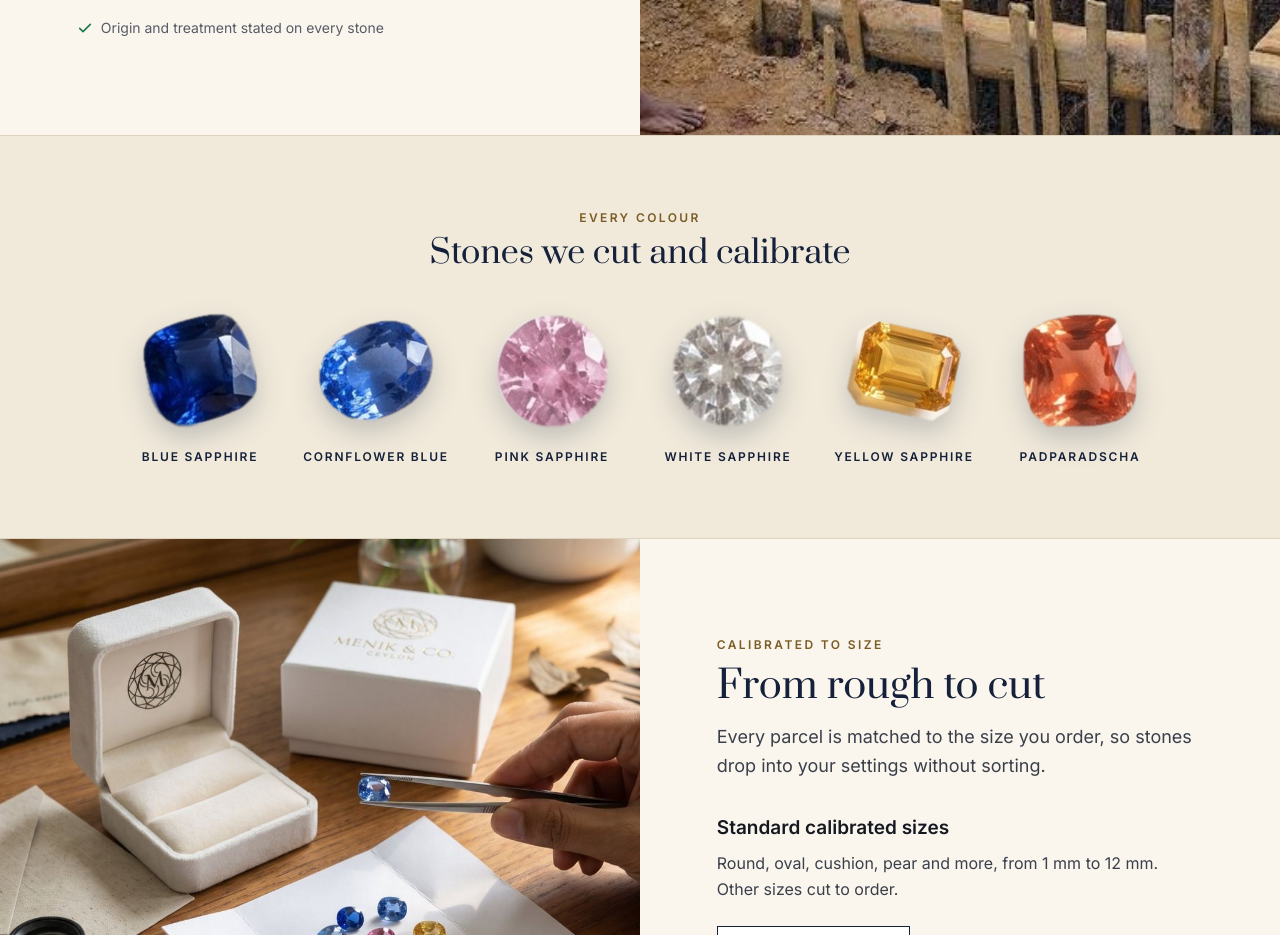
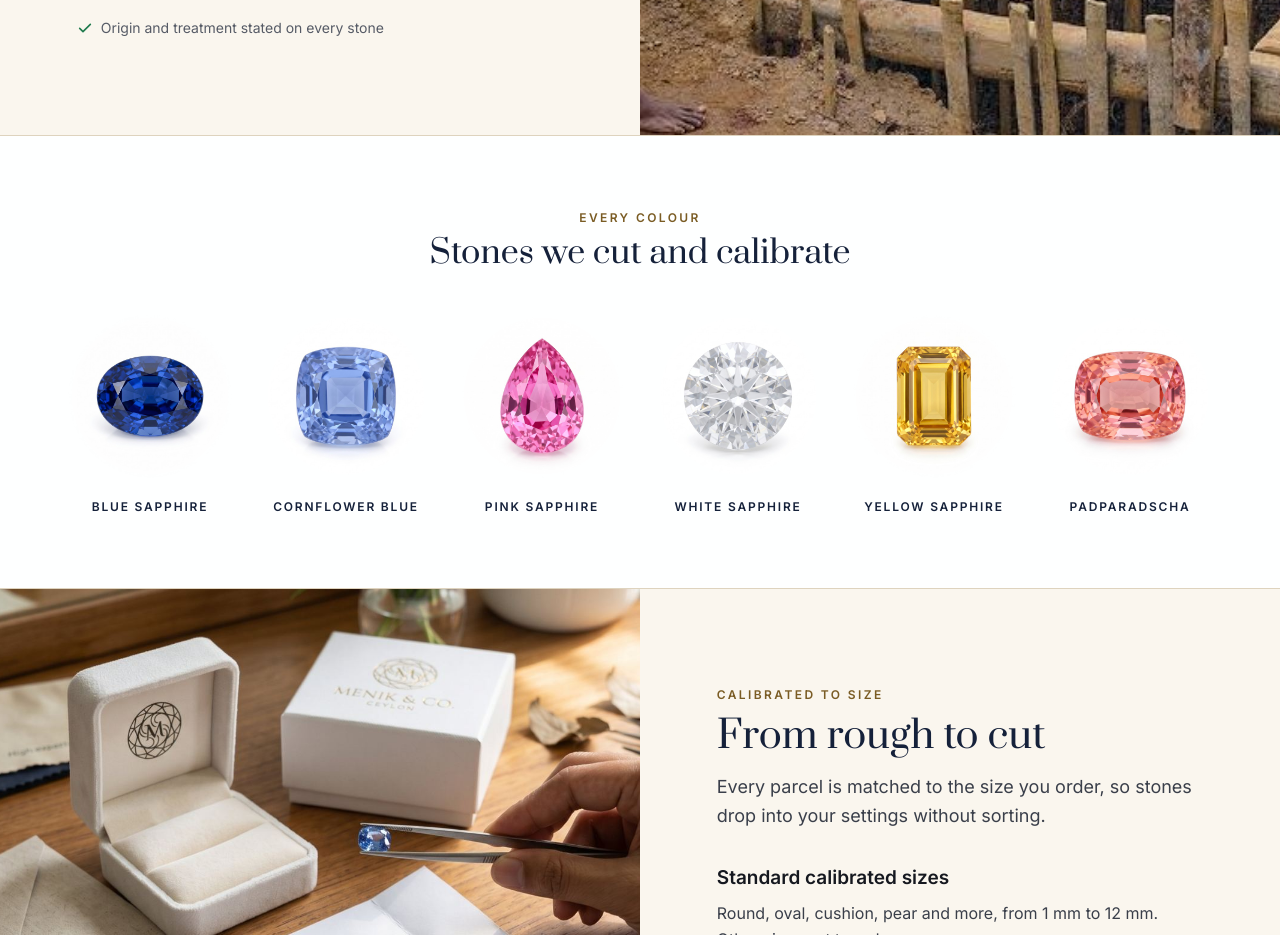
Before and after one commit to nandunr81/menik, a plain HTML site: page index.html in a window 1280 px wide. Shown: the part 802-1737 px from the top of the page. Drawn offline with nearby package versions, Linux system fonts and the light colour scheme.

Commit message:
New stone photos on matching white background
- Stones row and size-page gem panel use the new photos unchanged, on #FEFFFF to match
- Soft CSS edge fade hides the photos' slightly darker corners
- Fix the size-page logo being cut off

Co-Authored-By: Claude Opus 5.5 <noreply@anthropic.com>
Claude-Session: https://claude.ai/code/session_01CQeXn8riA6vRNXtb57BFMv

```diff
--- a/index.html
+++ b/index.html
@@ -34,6 +34,7 @@ a{color:#15213A}a:hover{color:#7A5C24}
 .split>.pane{flex:1 1 50%;min-width:320px;box-sizing:border-box;padding:96px clamp(24px,6vw,104px);display:flex;flex-direction:column;justify-content:center}
 .split>.pane>div{max-width:580px}
 @media (max-width:860px){.split>.media{min-height:300px}.split>.pane{padding:56px 20px}}
+.stone{-webkit-mask-image:radial-gradient(closest-side,#000 84%,transparent 100%);mask-image:radial-gradient(closest-side,#000 84%,transparent 100%)}
 .mbar{display:none}
 @media (max-width:860px){.nav{display:none !important}.mbar{display:flex !important}.h1{font-size:34px !important}.sec{padding:64px 20px !important}}
 </style>
@@ -74,33 +75,33 @@ a{color:#15213A}a:hover{color:#7A5C24}
 <p style="margin: 20px 0 0; font-size: 14px; color: #565B66; display: flex; align-items: center; gap: 8px"><svg viewBox="0 0 24 24" width="16" height="16" fill="none" stroke="#1F7A4D" stroke-width="2.4" stroke-linecap="round" stroke-linejoin="round" aria-hidden="true"><path d="M4 12.5l5 5L20 6.5"></path></svg>Origin and treatment stated on every stone</p>
 </div></div></div><figure class="media"><!-- PLACEHOLDER: gem-mine photo from a web search; replace with Menik Co's own photo before running ads --><img alt="Miners hauling gem gravel from a traditional pit mine in Sri Lanka" src="assets/hero-gem-mine.jpg"/></figure></section></div>
 
-<section aria-label="Stones we supply" class="sec" style="padding: 72px 24px; background: #F1EADB; border-top: 1px solid #DED3BE; border-bottom: 1px solid #DED3BE">
+<section aria-label="Stones we supply" class="sec" style="padding: 72px 24px; background: #FEFFFF; border-top: 1px solid #DED3BE; border-bottom: 1px solid #DED3BE">
 <div style="max-width: 1240px; margin: 0 auto; text-align: center">
 <p style="margin: 0 0 8px; font-size: 12px; font-weight: 600; letter-spacing: 2.4px; text-transform: uppercase; color: #7A5C24">Every colour</p>
 <h2 style="margin: 0 0 40px; font-family: Prata, Georgia, serif; font-weight: 400; font-size: 32px; line-height: 1.1; color: #15213A">Stones we cut and calibrate</h2>
 <div style="display: flex; flex-wrap: wrap; gap: 32px 16px; justify-content: center">
-<a data-req="Price list" href="#quote" style="flex: 0 1 160px; text-decoration: none; color: #15213A; display: flex; flex-direction: column; align-items: center; gap: 16px">
-<img alt="Blue sapphire" src="assets/gem-blue-sapphire.png" style="width: 120px; height: 120px; object-fit: contain; filter: drop-shadow(0 12px 14px rgba(21,33,58,0.22))"/>
+<a data-req="Price list" href="#quote" style="flex: 0 1 180px; text-decoration: none; color: #15213A; display: flex; flex-direction: column; align-items: center; gap: 16px">
+<img alt="Blue sapphire" src="assets/stone-blue-sapphire.jpg" class="stone" style="width: 170px; height: 170px; display: block"/>
 <span style="font-size: 12px; font-weight: 600; letter-spacing: 1.8px; text-transform: uppercase">Blue sapphire</span>
 </a>
-<a data-req="Price list" href="#quote" style="flex: 0 1 160px; text-decoration: none; color: #15213A; display: flex; flex-direction: column; align-items: center; gap: 16px">
-<img alt="Cornflower blue" src="assets/gem-cornflower-sapphire.png" style="width: 120px; height: 120px; object-fit: contain; filter: drop-shadow(0 12px 14px rgba(21,33,58,0.22))"/>
+<a data-req="Price list" href="#quote" style="flex: 0 1 180px; text-decoration: none; color: #15213A; display: flex; flex-direction: column; align-items: center; gap: 16px">
+<img alt="Cornflower blue" src="assets/stone-cornflower-sapphire.jpg" class="stone" style="width: 170px; height: 170px; display: block"/>
 <span style="font-size: 12px; font-weight: 600; letter-spacing: 1.8px; text-transform: uppercase">Cornflower blue</span>
 </a>
-<a data-req="Price list" href="#quote" style="flex: 0 1 160px; text-decoration: none; color: #15213A; display: flex; flex-direction: column; align-items: center; gap: 16px">
-<img alt="Pink sapphire" src="assets/gem-pink-sapphire.png" style="width: 120px; height: 120px; object-fit: contain; filter: drop-shadow(0 12px 14px rgba(21,33,58,0.22))"/>
+<a data-req="Price list" href="#quote" style="flex: 0 1 180px; text-decoration: none; color: #15213A; display: flex; flex-direction: column; align-items: center; gap: 16px">
+<img alt="Pink sapphire" src="assets/stone-pink-sapphire.jpg" class="stone" style="width: 170px; height: 170px; display: block"/>
 <span style="font-size: 12px; font-weight: 600; letter-spacing: 1.8px; text-transform: uppercase">Pink sapphire</span>
 </a>
-<a data-req="Price list" href="#quote" style="flex: 0 1 160px; text-decoration: none; color: #15213A; display: flex; flex-direction: column; align-items: center; gap: 16px">
-<img alt="White sapphire" src="assets/gem-white-sapphire.png" style="width: 120px; height: 120px; object-fit: contain; filter: drop-shadow(0 12px 14px rgba(21,33,58,0.22))"/>
+<a data-req="Price list" href="#quote" style="flex: 0 1 180px; text-decoration: none; color: #15213A; display: flex; flex-direction: column; align-items: center; gap: 16px">
+<img alt="White sapphire" src="assets/stone-white-sapphire.jpg" class="stone" style="width: 170px; height: 170px; display: block"/>
 <span style="font-size: 12px; font-weight: 600; letter-spacing: 1.8px; text-transform: uppercase">White sapphire</span>
 </a>
-<a data-req="Price list" href="#quote" style="flex: 0 1 160px; text-decoration: none; color: #15213A; display: flex; flex-direction: column; align-items: center; gap: 16px">
-<img alt="Yellow sapphire" src="assets/gem-yellow-sapphire.png" style="width: 120px; height: 120px; object-fit: contain; filter: drop-shadow(0 12px 14px rgba(21,33,58,0.22))"/>
+<a data-req="Price list" href="#quote" style="flex: 0 1 180px; text-decoration: none; color: #15213A; display: flex; flex-direction: column; align-items: center; gap: 16px">
+<img alt="Yellow sapphire" src="assets/stone-yellow-sapphire.jpg" class="stone" style="width: 170px; height: 170px; display: block"/>
 <span style="font-size: 12px; font-weight: 600; letter-spacing: 1.8px; text-transform: uppercase">Yellow sapphire</span>
 </a>
-<a data-req="Price list" href="#quote" style="flex: 0 1 160px; text-decoration: none; color: #15213A; display: flex; flex-direction: column; align-items: center; gap: 16px">
-<img alt="Padparadscha" src="assets/gem-padparadscha.png" style="width: 120px; height: 120px; object-fit: contain; filter: drop-shadow(0 12px 14px rgba(21,33,58,0.22))"/>
+<a data-req="Price list" href="#quote" style="flex: 0 1 180px; text-decoration: none; color: #15213A; display: flex; flex-direction: column; align-items: center; gap: 16px">
+<img alt="Padparadscha" src="assets/stone-padparadscha.jpg" class="stone" style="width: 170px; height: 170px; display: block"/>
 <span style="font-size: 12px; font-weight: 600; letter-spacing: 1.8px; text-transform: uppercase">Padparadscha</span>
 </a>
 </div>
```
Also changed, not shown: custom-sets.html (+1 -0 lines), matching-sets.html (+1 -0 lines), standard-calibrated-sizes.html (+11 -10 lines), assets/stone-blue-sapphire.jpg (added), assets/stone-cornflower-sapphire.jpg (added), assets/stone-padparadscha.jpg (added), assets/stone-pink-sapphire.jpg (added), assets/stone-white-sapphire.jpg (added), assets/stone-yellow-sapphire.jpg (added).
